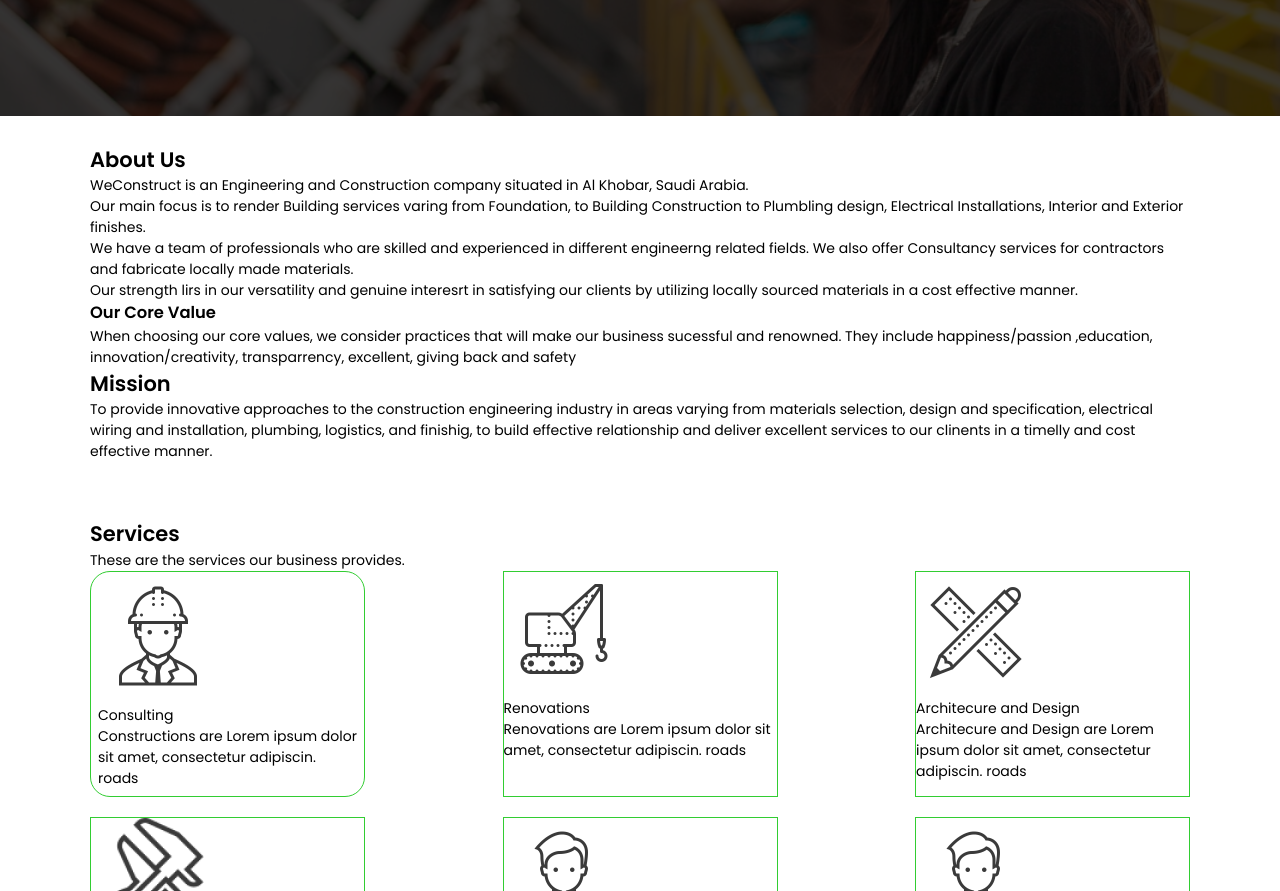
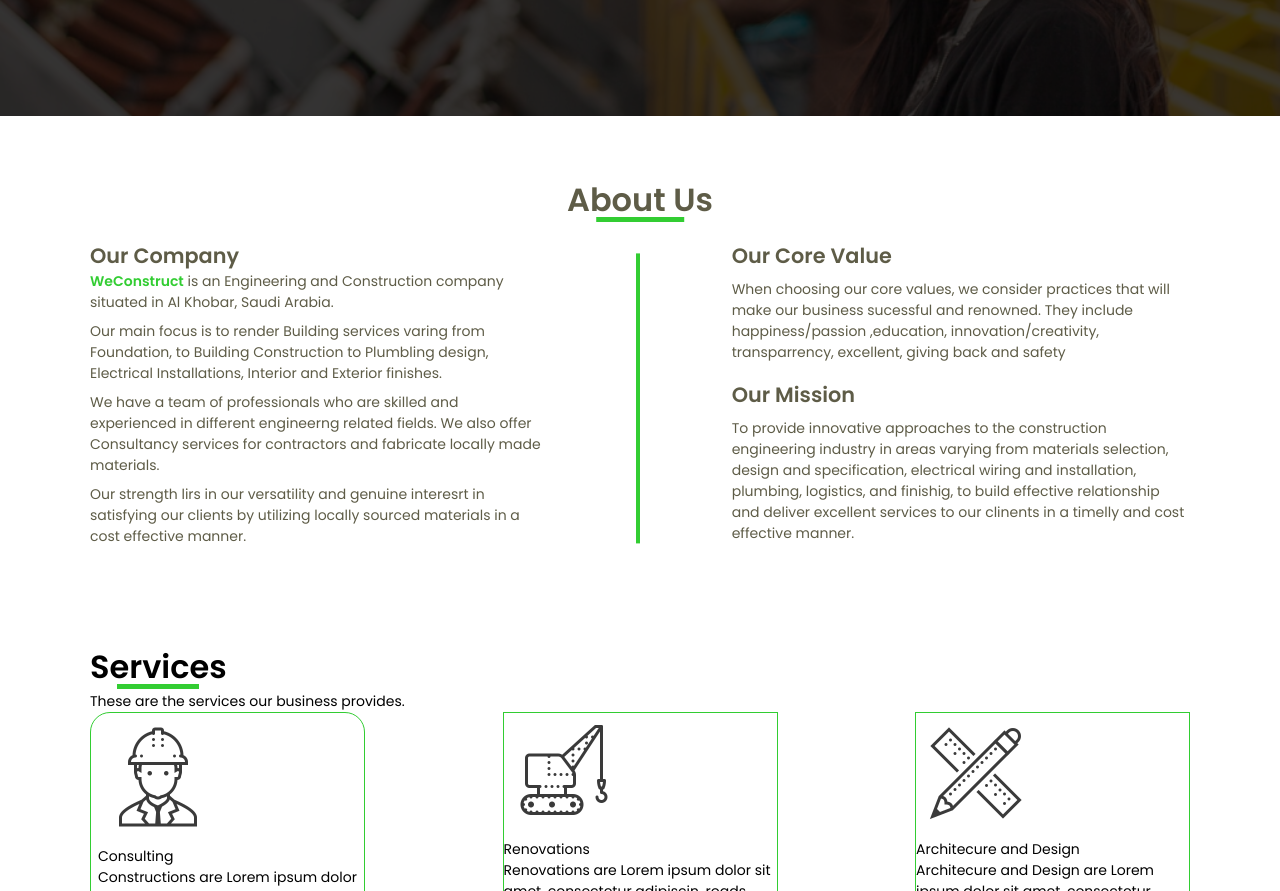
Before and after one commit to Jeth0214/Construction-landing-Page, a website: page index.html in a window 1280 px wide. Shown: the part 549-1440 px from the top of the page. Drawn offline with Linux system fonts and the light colour scheme.

Commit message:
worked on about-us styling

```diff
--- a/app/scss/abstract/variables.scss
+++ b/app/scss/abstract/variables.scss
@@ -25,9 +25,9 @@
 /** Font Sizes  */
 $fs-h1: 4rem !default;
 ;
-$fs-h2: 2.5rem !default;
+$fs-h2: 2rem !default;
 ;
-$fs-h3: 1.85rem !default;
+$fs-h3: 1.3rem !default;
 ;
 $fs-h4: 1.4rem !default;
 ;
--- a/app/scss/base/global.scss
+++ b/app/scss/base/global.scss
@@ -43,3 +43,10 @@
 .box-shadow {
     box-shadow: $base-box-shadows;
 }
+
+
+// sections
+
+.section {
+    padding: rem(60) 0;
+}
--- a/app/scss/base/typography.scss
+++ b/app/scss/base/typography.scss
@@ -1,4 +1,15 @@
 @use 'abstract' as *;
+
+@mixin header-underline($top: 28, $width: 50%, $height: 3) {
+    content: "";
+    position: absolute;
+    height: rem($height);
+    background-color: $primary;
+    top: rem($top);
+    width: $width;
+    left: 50%;
+    transform: translateX(-50%);
+}
 
 $text-header-sizes: (
     "h1": $fs-h1,
@@ -33,14 +44,17 @@
     position: relative;
 
     &::before {
-        content: "";
-        position: absolute;
-        display: inline-block;
-        height: rem(3);
-        background-color: $primary;
-        top: rem(28);
-        width: 98%;
-        left: 50%;
-        transform: translateX(-50%);
+        @include header-underline(28, 98%);
     }
 }
+
+.h2 {
+    .header-underline {
+        position: relative;
+
+        &::before {
+            @include header-underline(40, 60%, 5);
+        }
+    }
+
+}
--- a/app/scss/layout/_index.scss
+++ b/app/scss/layout/_index.scss
@@ -1,2 +1,3 @@
 @forward 'header';
 @forward 'hero-section';
+@forward 'about-us';
--- /dev/null
+++ b/app/scss/layout/about-us.scss
@@ -0,0 +1,33 @@
+@use 'abstract' as *;
+
+.about-us {
+
+    .about-us__details {
+
+        text-align: center;
+
+        @include breakpoints-up("md") {
+            text-align: left;
+        }
+    }
+
+    .about-us__company {
+        position: relative;
+
+        @include breakpoints-up("md") {
+
+            &::before {
+                content: "";
+                background-color: $primary;
+                bottom: 0;
+                height: 92%;
+                position: absolute;
+                right: -20%;
+                transform: translatey(-4%);
+                width: 4px;
+            }
+        }
+
+
+    }
+}
--- a/app/scss/utilities/utilities.scss
+++ b/app/scss/utilities/utilities.scss
@@ -129,7 +129,11 @@
     "line-height": (prefix:"lh",
         values: ("lh-base": $lh-base,
             "lh-small": $lh-small,
-            "lh-ba": $lh-large ))
+            "lh-ba": $lh-large )),
+    "text-align": (prefix:"text", values: ("left": left,
+            "right": right,
+            "center": center,
+            "justify": justify))
 );
 
 
--- a/index.html
+++ b/index.html
@@ -82,42 +82,61 @@
         <!-- End of Hero Section -->
 
         <!-- About Us Section -->
-        <section id="about-us" class="container pt-3 pb-3">
-            <div class="about-us__company">
-                <h2>About Us</h2>
-                <p>WeConstruct is an Engineering and Construction company situated in Al Khobar, Saudi Arabia.</p>
-                <p>Our main focus is to render Building services varing from Foundation, to Building Construction to
+        <section id="about-us" class="container section text-dark-gray about-us">
+            <h2 class="h2 mb-2 text-center"> <span class="header-underline">About Us</span> </h2>
+            <div class="row justify-space-between align-start about-us__details">
+                <div class="col-12-sm col-5-md about-us__company">
+                    <h3 class="h3">Our Company</h3>
+                    <p> <span class="text-primary fw-bold">WeConstruct</span> is an Engineering and Construction company
+                        situated in Al Khobar,
+                        Saudi Arabia.</p>
+                    <p class="mt-1 mb-1">Our main focus is to render Building services varing from Foundation, to
+                        Building Construction to
                         Plumbling design,
                         Electrical Installations, Interior and Exterior finishes.</p>
-                <p>We have a team of professionals who are skilled and experienced in different engineerng related
+                    <p class="mt-1 mb-1">We have a team of professionals who are skilled and experienced in different
+                        engineerng related
                         fields. We also offer
                         Consultancy services for contractors and fabricate locally made materials.</p>
-                <p>Our strength lirs in our versatility and genuine interesrt in satisfying our clients by utilizing
+                    <p class="mb-1">Our strength lirs in our versatility and genuine interesrt in satisfying our clients
+                        by utilizing
                         locally sourced
                         materials in a cost effective manner.</p>
                 </div>
+                <div class="col-12-sm col-5-md">
                     <div class="about-us__value">
-                <h3>Our Core Value</h3>
-                <p>When choosing our core values, we consider practices that will make our business sucessful and
+                        <h3 class="h3">Our Core Value</h3>
+                        <p class="mt-1 mb-2">When choosing our core values, we consider practices that will make our
+                            business
+                            sucessful
+                            and
                             renowned. They include
-                    happiness/passion ,education, innovation/creativity, transparrency, excellent, giving back and
+                            happiness/passion ,education, innovation/creativity, transparrency, excellent, giving back
+                            and
                             safety</p>
                     </div>
                     <div class="about-us__mission">
-                <h2>Mission</h2>
-                <p>To provide innovative approaches to the construction engineering industry in areas varying from
+                        <h3 class="h3">Our Mission</h3>
+                        <p class="mt-1">To provide innovative approaches to the construction engineering industry in
+                            areas varying
+                            from
                             materials selection,
-                    design and specification, electrical wiring and installation, plumbing, logistics, and finishig, to
+                            design and specification, electrical wiring and installation, plumbing, logistics, and
+                            finishig, to
                             build effective
-                    relationship and deliver excellent services to our clinents in a timelly and cost effective manner.
+                            relationship and deliver excellent services to our clinents in a timelly and cost effective
+                            manner.
                         </p>
                     </div>
+                </div>
+            </div>
+
         </section>
         <!-- End of About Us section -->
 
         <!-- Services Section -->
         <section id="services" class="container pt-3 pb-3">
-            <h2>Services</h2>
+            <h2 class="h2"> <span class="header-underline">Services</span> </h2>
             <p class="services__description">
                 These are the services our business provides.
             </p>
```
Also changed, not shown: dist/style.css, 1 other file. Lines whose indentation alone changed are shown as unchanged.
